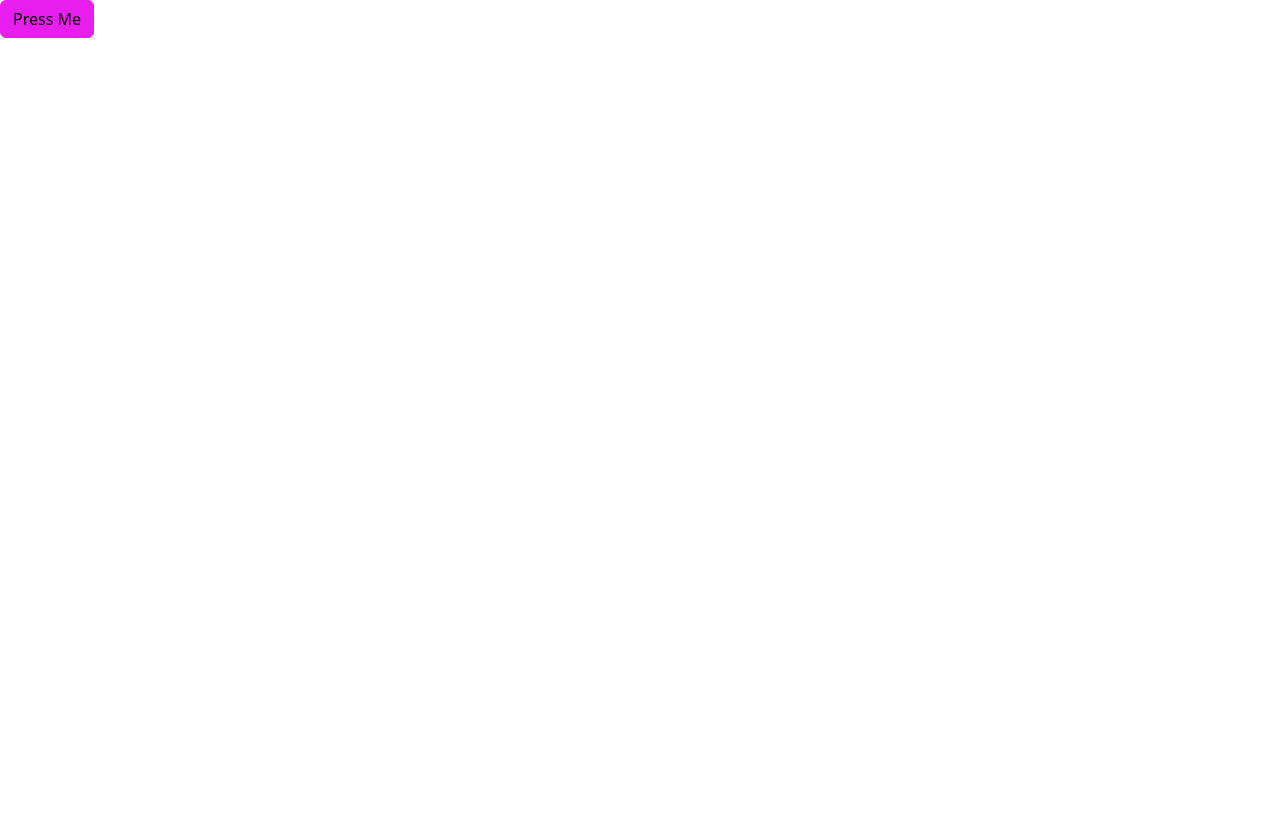
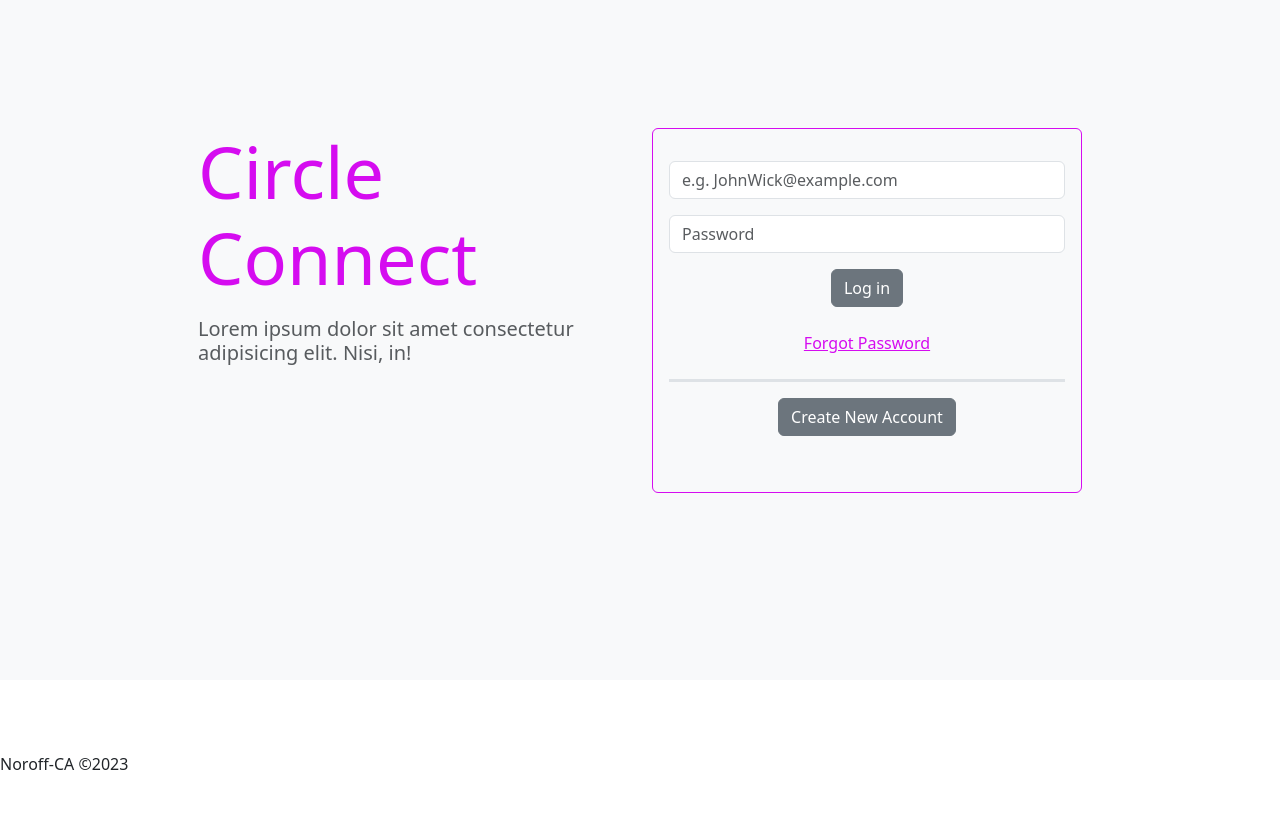
Before and after one commit to nyolarraklay/css-frameworks, a website: page index.html in a window 1280 px wide. Drawn offline with Linux system fonts and the light colour scheme.

Commit message:
created login-page

```diff
--- a/index.html
+++ b/index.html
@@ -5,10 +5,51 @@
     <meta name="viewport" content="width=device-width, initial-scale=1.0">
     <link rel="stylesheet" href="dist/css/style.css">
     <title>Document</title>
+
 </head>
 <body>
+   <main class="bg-light frontView">
+    <div class="container-lg p-8 ">
+        <div class="row justify-content-between">
+            <div class="col-md-6 text-center text-md-start">
+                <h1>
+                    <div class="display-2 text-primary">Circle Connect</div>
+                    <p class="lead my-3 text-muted">Lorem ipsum dolor sit amet consectetur adipisicing elit. Nisi, in!</p>
+                </h1>
+            </div>
+            <div class="col-md-6 text-start ">
+                <form class="border border-primary p-3 rounded">
+                    <label for="email" class="form-label d-none">Email address:</label>
+                    <input type="email" class="form-control my-3" id="email" placeholder="e.g. JohnWick@example.com">
+                    <label for="password" class="form-label d-none">Password:</label>
+                    <input type="password" class="form-control my-3" id="password" placeholder="Password">
+                    <div class="mb-4 text-center">
+                        <button type="submit" class="btn btn-secondary">Log in</button>
+                    </div>
+                    <div class="mb-4 text-center">
+                        <a href="#">Forgot Password</a>
 
-    <button class="btn btn-primary">Press Me</button>
+                    </div>
+                    <div class="border-bottom border-muted border-3">
+                    </div>
+                    <div class="mb-4 text-center">
+                        <a href="#" class="btn btn-secondary my-3">Create New Account</a>
+
+                    </div>
+
+                </form>
+
+            </div>
+        </div>
+
+    </div>
+
+   </main>
+    <footer class="bg-muted mt-5">
+        <di class="container text-start">
+            <p class="mb-3">Noroff-CA ©2023</p>
+        </div>
+    </footer>
 
 </body>
 </html>
--- a/src/scss/_variables.scss
+++ b/src/scss/_variables.scss
@@ -1,2 +1,19 @@
 // scss-docs-start theme-color-variables
-$primary:       rgb(231, 30, 238);
+$primary:       rgb(213, 12, 240);
+$spacer: 1rem;
+$spacers: (
+  0: 0,
+  1: $spacer * .25,
+  2: $spacer * .5,
+  3: $spacer,
+  4: $spacer * 1.5,
+  5: $spacer * 3,
+  6: $spacer * 6,
+7: $spacer * 7,
+8: $spacer * 8,
+);
+
+.frontView {
+    height: 85vh;
+
+};
--- a/src/scss/style.scss
+++ b/src/scss/style.scss
@@ -1,4 +1,5 @@
 @import "variables";
 
 
+
 @import "../../node_modules/bootstrap/scss/bootstrap"
```
Also changed, not shown: css/style.min.css (added), dist/css/style.css, 2 other files.
